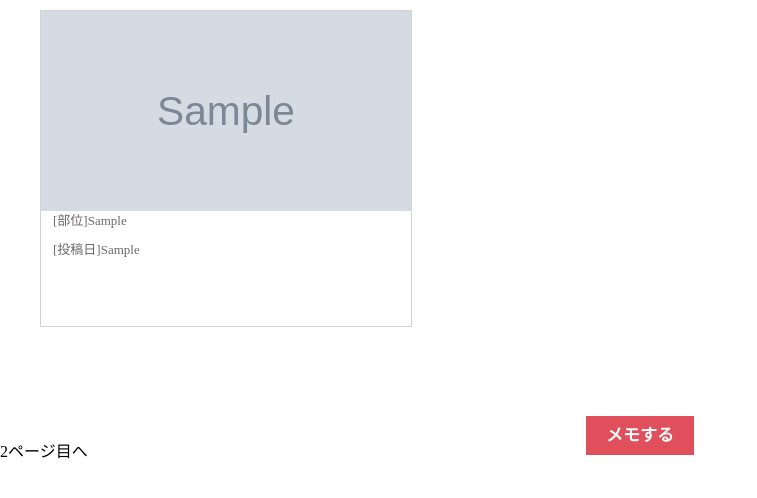
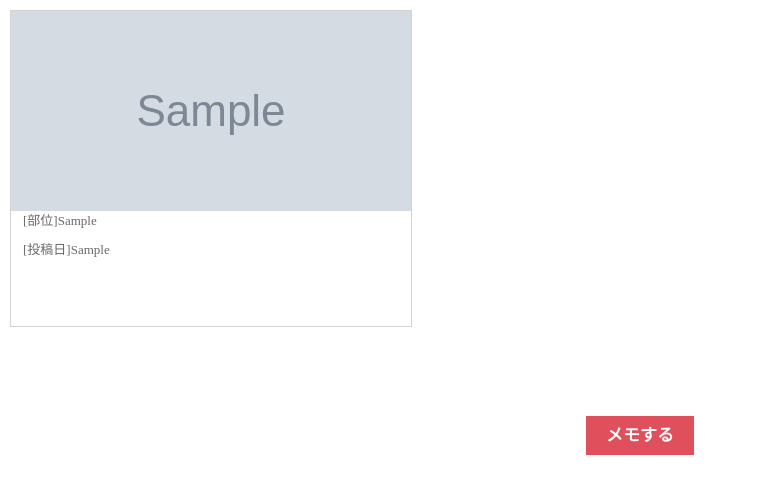
Before and after one commit to TSUNODA-web/woekout.memo, a PHP site: page / in a window 1280 px wide. Shown: the part 89-587 px from the top of the page, without its empty margins (0-757 px from the left). Run offline with PHP 8.4, Linux system fonts and the light colour scheme; the visitor is signed in with stand-in values (Sample User, id 1); tables that the repository leaves empty or names only in its code hold one stand-in row (values such as "Sample post"); grey boxes marked "Sample" are stand-in pictures.

Commit message:
ページネーション完成、あとは見た目

```diff
--- a/index.php
+++ b/index.php
@@ -10,9 +10,19 @@ if (isset($_SESSION['id']) && isset($_SESSION['name'])) {
   exit();
 }
 
+$db = dbconnect();
+//ログインしているユーザーのメモの件数を取得
+$stmt = $db->prepare('select count(*) as cnt from posts WHERE member_id =?');
+$stmt->bind_param('i', $member_id);
+$success = $stmt->execute();
+if (!$success) {
+  die($db->error);
+}
+$stmt->bind_result($cnt);
+$stmt->fetch();
 
+$max_page = floor(($cnt + 1) / 8 + 1);
 ?>
-
 
 <!DOCTYPE html>
 <html lang="ja">
@@ -41,33 +51,23 @@ if (isset($_SESSION['id']) && isset($_SESSION['name'])) {
   </header>
   <?php
   $db = dbconnect();
-  //メモの件数を取得
-  $count = $db->prepare('select count(*) as cnt from posts WHERE member_id =?');
-  $count->bind_param('i', $member_id);
-  while ($row = $count->fetch()) {
-    echo $row;
-  }
-  //$max_page = floor(($count['cnt'] + 1) / 8 + 1);
-  //echo $max_page;
-
   $stmt = $db->prepare('select p.id, p.member_id, p.created, p.part, p.picture from posts p where p.member_id=? order by p.id desc limit ?,8');
   if (!$stmt) {
     die($db->error);
   }
   $page = filter_input(INPUT_GET, 'page', FILTER_SANITIZE_NUMBER_INT);
+  //変数に何も入ってこなければ１を代入
   $page = ($page ?: 1);
   $start = ($page - 1) * 8;
   $stmt->bind_param('ii', $member_id, $start);
-  $success = $stmt->execute();
-  if (!$success) {
-    die($db->error);
-  }
-  $stmt->bind_result($id, $member_id, $created, $part, $picture);
+  $result = $stmt->execute();
+  ?>
+  <?php if (!$result) : ?>
+    <p>表示するメモがありません</p>
+  <?php endif ?>
+  <?php $stmt->bind_result($id, $member_id, $created, $part, $picture);
   while ($stmt->fetch()) :
   ?>
-    <?php if (!$success) : ?>
-      <p>表示するメモがありません</p>
-    <?php endif ?>
     <div id="cards">
       <div class="card">
         <?php if ($picture) : ?>
@@ -89,9 +89,12 @@ if (isset($_SESSION['id']) && isset($_SESSION['name'])) {
     <a href="memo/post.php?id=<?php echo h($member_id); ?>" class="button">メモする</a>
   </div>
   <?php if ($page > 1) : ?>
-    <p><a href="index.php?page=<?php echo $page - 1; ?>"><?php echo $page - 1; ?>ページ目へ</a></p>
+    <a href="index.php?page=<?php echo $page - 1; ?>"><?php echo $page - 1; ?>ページ目へ</a> |
   <?php endif ?>
-  <p><a href="index.php?page=<?php echo $page + 1; ?>"><?php echo $page + 1; ?>ページ目へ</a></p>
+  <?php if ($page < $max_page) : ?>
+    <a href="index.php?page=<?php echo $page + 1; ?>"><?php echo $page + 1; ?>ページ目へ</a>
+  <?php endif ?>
+
 
 
 
--- a/style.css
+++ b/style.css
@@ -120,12 +120,12 @@ button {
 
 #cards {
   display: inline-block;
-  margin-left: 40px;
+  margin-left: 10px;
   margin-top: 10px
 }
 
 .card {
-  width: 370px;
+  width: 400px;
   height: 315px;
   border: 1px solid lightgray;
 }
```
